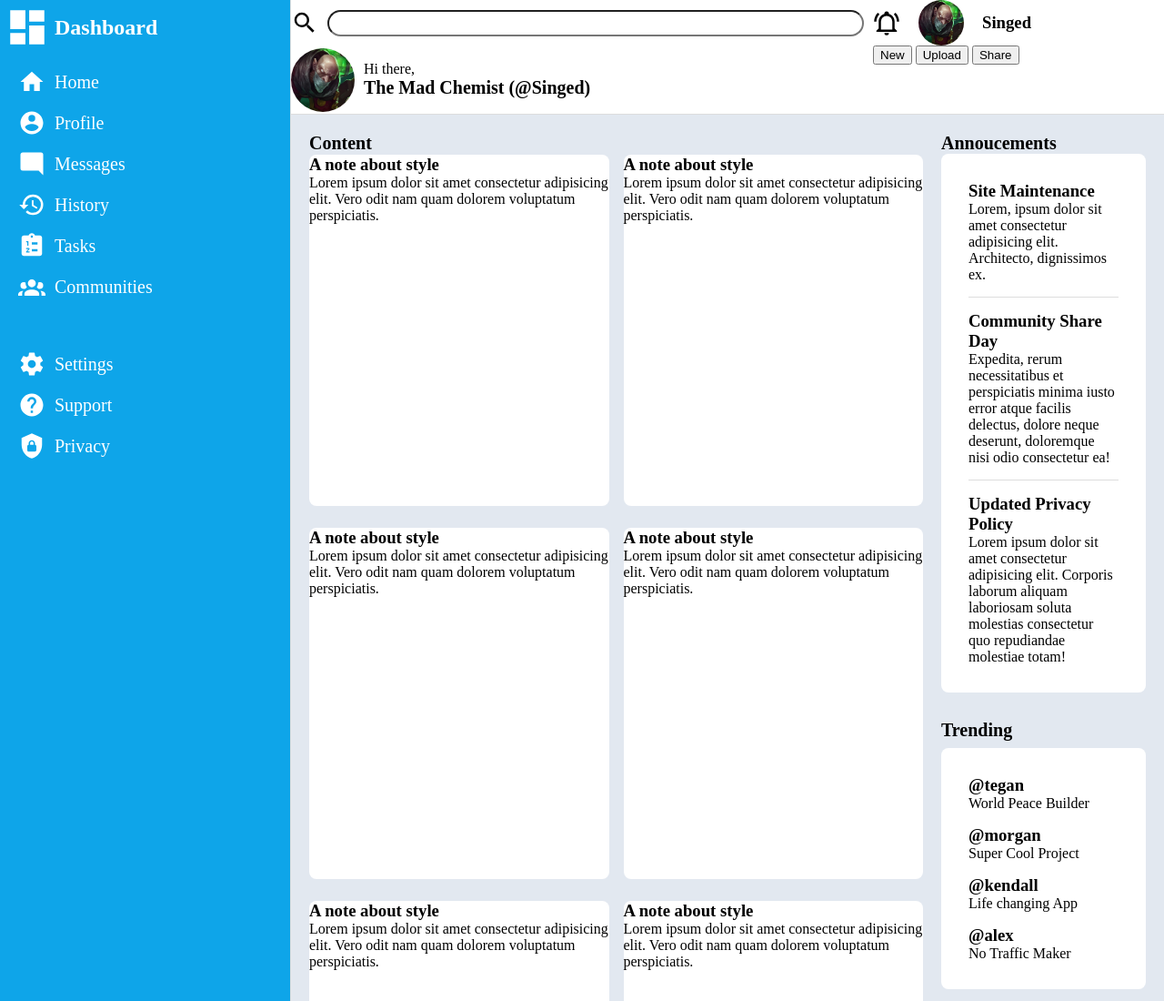
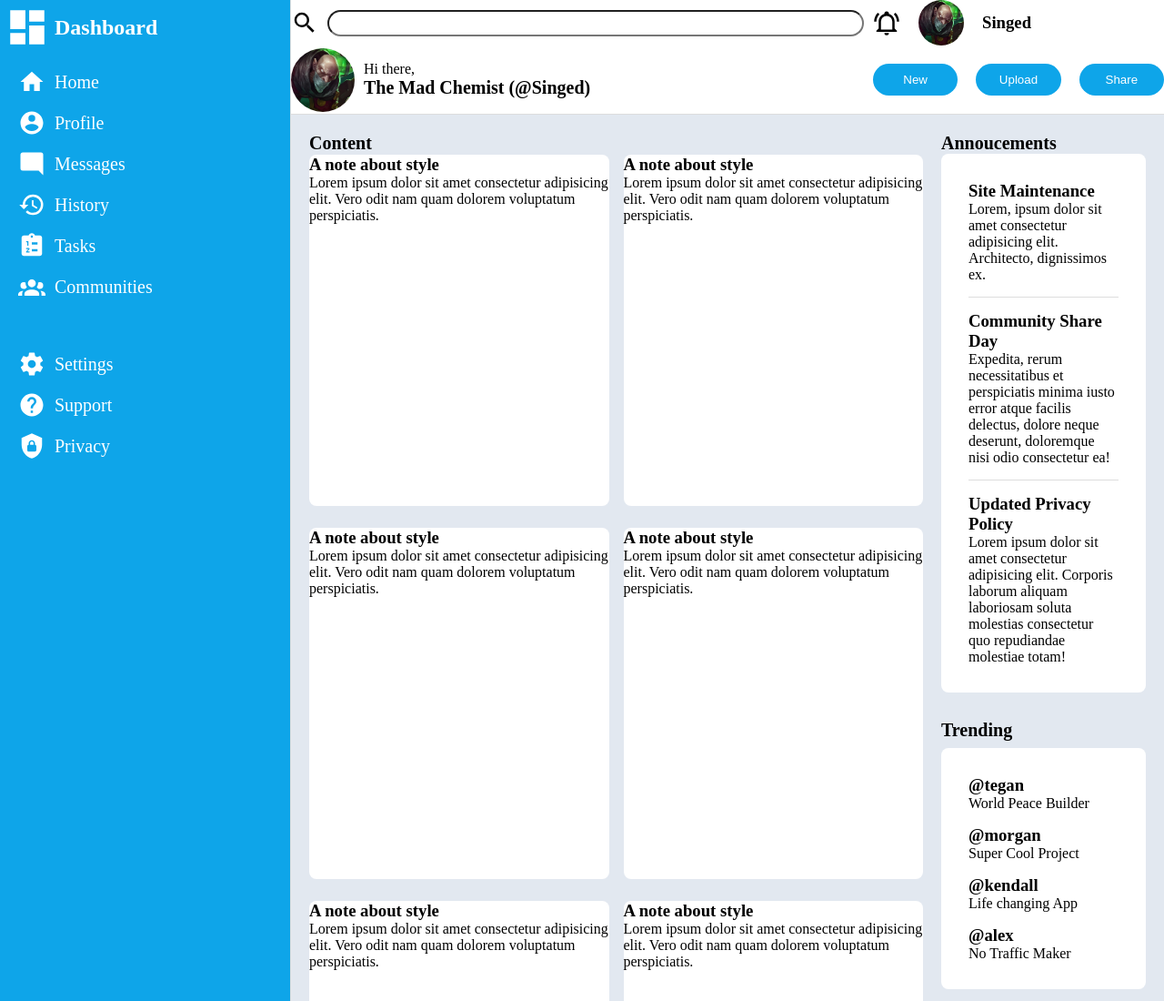
Before and after one commit to TwelveStacks/admin-dashboard, a plain HTML site: page DashboardV2/index.html in a window 1280 px wide. Shown: the top 1100 px of the page at 91% size. Drawn offline with Linux system fonts and the light colour scheme.

Commit message:
Added styling for buttons

```diff
--- a/DashboardV2/styles.css
+++ b/DashboardV2/styles.css
@@ -70,6 +70,23 @@ header {
 
 .bottom-left h1 {
     font-size: 20px;
+}
+
+.bottom-right {
+    display: grid;
+    grid-template-columns: repeat(3, 1fr);
+    gap: 20px;
+}
+
+.bottom-right button {
+    margin-top: 20px;
+    margin-bottom: 20px;
+    padding-left: 5px;
+    padding-right: 5px;
+    border-radius: 20px;
+    background-color: #0ea5e9;
+    color: white;
+    border: none;
 }
 
 /* Nav */
```
